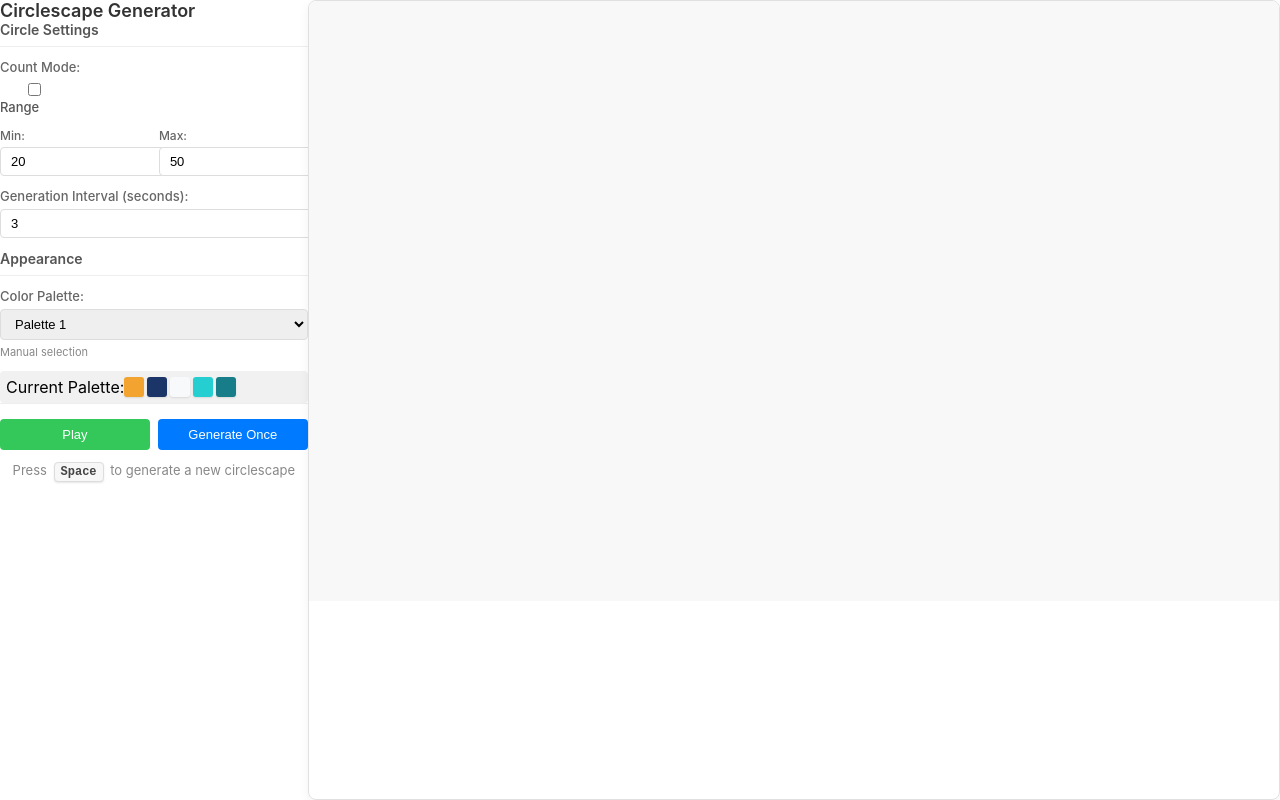
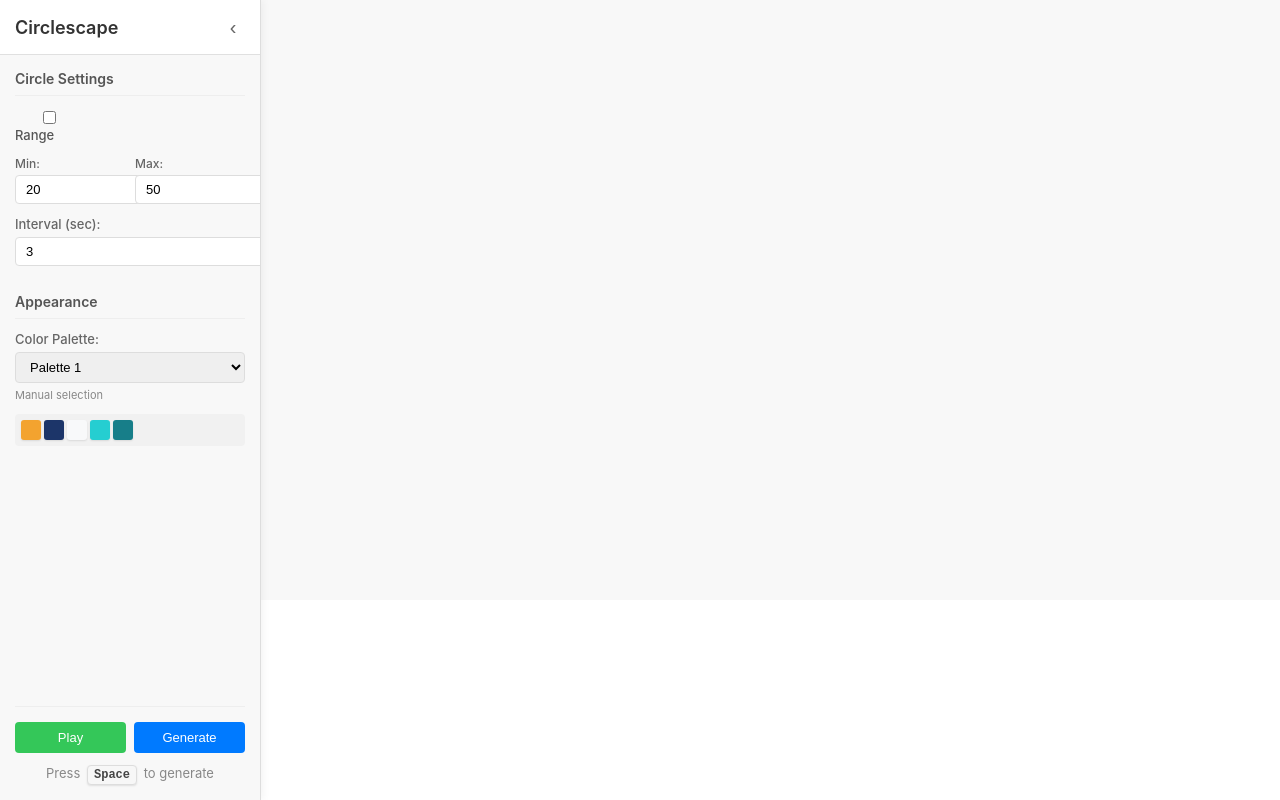
Before and after one commit to drinkingtheink/circler-2, a React (Create React App) app: page / in a window 1280 px wide. Built offline with nearby package versions, Linux system fonts and the light colour scheme.

Commit message:
config menu

```diff
--- a/src/App.js
+++ b/src/App.js
@@ -246,6 +246,7 @@ const Circlescape = () => {
   const [maxCircles, setMaxCircles] = useState(50);
   const [lockedCount, setLockedCount] = useState(false);
   const [exactCircleCount, setExactCircleCount] = useState(35);
+  const [menuCollapsed, setMenuCollapsed] = useState(false);
   const [interval, setInterval] = useState(3);
   const [selectedPalette, setSelectedPalette] = useState(0);
   const [isPlaying, setIsPlaying] = useState(false);
@@ -391,15 +392,22 @@ const Circlescape = () => {
 
   return (
     <div className="circlescape-container">
-      <div className="controls-panel">
-        <h2 className="app-title">Circlescape Generator</h2>
-        <div className="controls-layout">
-          <div className="controls-left">
+      <div className={`sidebar-menu ${menuCollapsed ? 'collapsed' : ''}`}>
+        <div className="menu-header">
+          <h2 className="app-title">Circlescape</h2>
+          <button
+            className="collapse-toggle"
+            onClick={() => setMenuCollapsed(!menuCollapsed)}
+            title={menuCollapsed ? "Expand menu" : "Collapse menu"}
+          >
+            {menuCollapsed ? '›' : '‹'}
+          </button>
+        </div>
+
+        <div className="menu-content">
           <div className="control-section">
             <h3 className="section-title">Circle Settings</h3>
             <div className="control-group">
-                <div className="control-header">
-                  <label>Count Mode:</label>
               <div className="toggle-container">
                 <label className="toggle-label">
                   <input
@@ -410,11 +418,10 @@ const Circlescape = () => {
                   <span className="toggle-text">{lockedCount ? "Exact Count" : "Range"}</span>
                 </label>
               </div>
-                </div>
 
               {lockedCount ? (
                 <div className="exact-count-control">
-                    <label>Number of Circles:</label>
+                  <label>Number:</label>
                   <input
                     type="number"
                     value={exactCircleCount}
@@ -449,7 +456,7 @@ const Circlescape = () => {
             </div>
 
             <div className="control-group">
-                <label>Generation Interval (seconds):</label>
+              <label>Interval (sec):</label>
               <input
                 type="number"
                 value={interval}
@@ -459,9 +466,7 @@ const Circlescape = () => {
               />
             </div>
           </div>
-          </div>
 
-          <div className="controls-right">
           <div className="control-section">
             <h3 className="section-title">Appearance</h3>
             <div className="control-group">
@@ -506,7 +511,6 @@ const Circlescape = () => {
             </div>
 
             <div className="current-palette-preview">
-                <span>Current Palette:</span>
               <div className="color-squares">
                 {palettes[selectedPalette].map((color, index) => (
                   <div
@@ -516,8 +520,6 @@ const Circlescape = () => {
                     title={color}
                   />
                 ))}
-                </div>
-              </div>
               </div>
             </div>
           </div>
@@ -536,17 +538,18 @@ const Circlescape = () => {
                 className="generate-button"
                 disabled={isPlaying}
               >
-              Generate Once
+                Generate
               </button>
             </div>
 
             <div className="keyboard-hint">
-            <span>Press <kbd>Space</kbd> to generate a new circlescape</span>
+              <span>Press <kbd>Space</kbd> to generate</span>
+            </div>
           </div>
         </div>
       </div>
 
-      <div className="canvas-container">
+      <div className={`canvas-wrapper ${menuCollapsed ? 'menu-collapsed' : ''}`}>
         <svg width={windowSize.width} height={windowSize.height}>
           <rect width={windowSize.width} height={windowSize.height} fill="#f8f8f8" />
           {circles.map((circle, index) => (
```
Lines whose indentation alone changed are shown as unchanged.
